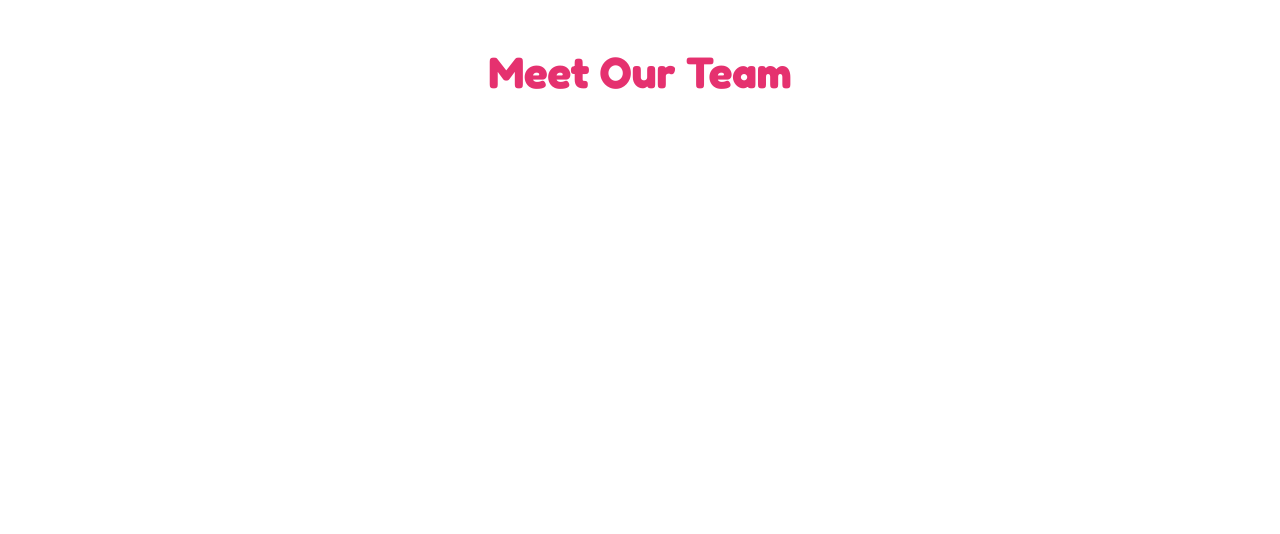
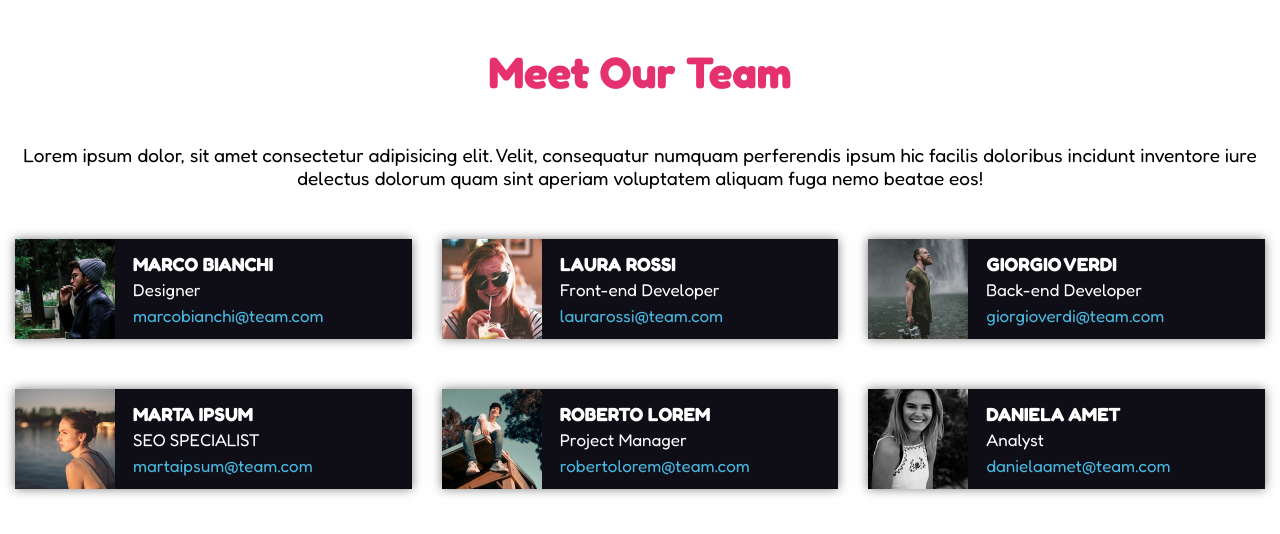
Before and after one commit to redihoxhaa/html-css-float-cards, a plain HTML site: page index.html in a window 1280 px wide. Drawn offline with Linux system fonts and the light colour scheme.

Commit message:
feat: aggiunta main e fix

```diff
--- a/css/style.css
+++ b/css/style.css
@@ -9,11 +9,21 @@
 /* COMMON */
 
 .container {
-    max width: 1000px;
+    max-width: 1250px;
     margin: 0 auto;
 }
 
+.clearfix::after {
+    content: '';
+    clear: both;
+    display: block;
+}
+
 /* TYPOGRAPHY */
+
+body {
+    font-family: 'Fredoka', sans-serif;
+}
 
 h1,
 h2,
@@ -21,7 +31,6 @@ h3,
 h4,
 h5,
 h6 {
-    font-family: 'Fredoka', sans-serif;
     color: #e5316f
 }
 
@@ -32,3 +41,59 @@ h6 {
     text-align: center;
     padding: 45px
 }
+
+.description {
+    font-size: 19px;
+    text-align: center;
+}
+
+/* TABS */
+
+
+.tab {
+    width: calc(100% / 3 - 20px);
+    float: left;
+    background-color: #0f0e17;
+    margin-top: 50px;
+    margin-left: 15px;
+    margin-right: 15px;
+    box-shadow: 0 0 10px rgba(0, 0, 0, 0.5);
+}
+
+.info>* {
+    display: block;
+    line-height: 26px;
+    padding-left: 18px;
+}
+
+.tab>img {
+    display: block;
+    float: left;
+    width: 100px;
+}
+
+.info {
+    font-size: 17px;
+    color: white;
+    float: left;
+    width: calc(100% - 100px);
+    margin-top: 12px;
+}
+
+.mr0 {
+    margin-right: 0;
+}
+
+.ml0 {
+    margin-left: 0;
+}
+
+.info>a {
+    text-decoration: none;
+    color: #49b8df;
+}
+
+.info>.nome {
+    font-weight: bold;
+    font-size: 19px;
+}
--- a/index.html
+++ b/index.html
@@ -18,16 +18,96 @@
 </head>
 
 <body>
+    <!-- Header -->
     <header class="container">
+        <!-- Titolo pagina -->
         <div class="title">
             <h1>Meet Our Team</h1>
         </div>
+        <!-- /Titolo Pagina -->
     </header>
+    <!-- /Header -->
 
-    <main>
 
+    <main class="container">
+        <!-- Descrizione -->
+        <section class="description">
+            <p>Lorem ipsum dolor, sit amet consectetur adipisicing elit. Velit, consequatur numquam perferendis ipsum
+                hic facilis doloribus incidunt inventore iure delectus dolorum quam sint aperiam voluptatem aliquam fuga
+                nemo beatae eos!</p>
+        </section>
+        <!-- /Descrizione -->
+
+        <!-- Tab contatti -->
+        <section class="dashboard">
+            <!-- Scheda profilo -->
+            <div class="tab ml0">
+                <img src="img/male1.png" alt="pic1">
+                <div class="info">
+                    <span class="nome">MARCO BIANCHI</span>
+                    <span class="ruolo">Designer</span>
+                    <a href="mailto:marcobianchi@team.com">marcobianchi@team.com</a>
+                </div>
+            </div>
+            <!-- /Scheda profilo -->
+
+            <!-- Scheda profilo -->
+            <div class="tab">
+                <img src="img/female1.png" alt="pic1">
+                <div class="info">
+                    <span class="nome">LAURA ROSSI</span>
+                    <span class="ruolo">Front-end Developer</span>
+                    <a href="mailto:laurarossi@team.com">laurarossi@team.com</a>
+                </div>
+            </div>
+            <!-- /Scheda profilo -->
+
+            <!-- Scheda profilo -->
+            <div class="tab mr0">
+                <img src="img/male2.png" alt="pic1">
+                <div class="info">
+                    <span class="nome">GIORGIO VERDI</span>
+                    <span class="ruolo">Back-end Developer</span>
+                    <a href="mailto:giorgioverdi@team.com">giorgioverdi@team.com</a>
+                </div>
+            </div>
+            <!-- /Scheda profilo -->
+
+            <!-- Scheda profilo -->
+            <div class="tab ml0">
+                <img src="img/female2.png" alt="pic1">
+                <div class="info">
+                    <span class="nome">MARTA IPSUM</span>
+                    <span class="ruolo">SEO SPECIALIST</span>
+                    <a href="mailto:martaipsum@team.com">martaipsum@team.com</a>
+                </div>
+            </div>
+            <!-- /Scheda profilo -->
+
+            <!-- Scheda profilo -->
+            <div class="tab">
+                <img src="img/male3.png" alt="pic1">
+                <div class="info">
+                    <span class="nome">ROBERTO LOREM</span>
+                    <span class="ruolo">Project Manager</span>
+                    <a href="mailto:robertolorem@team.com">robertolorem@team.com</a>
+                </div>
+            </div>
+            <!-- /Scheda profilo -->
+
+            <!-- Scheda profilo -->
+            <div class="tab mr0">
+                <img src="img/female3.png" alt="pic1">
+                <div class="info">
+                    <span class="nome">DANIELA AMET</span>
+                    <span class="ruolo">Analyst</span>
+                    <a href="mailto:danielaamet@team.com">danielaamet@team.com</a>
+                </div>
+            </div>
+            <!-- /Scheda profilo -->
+        </section>
+        <!-- /Tab contatti -->
     </main>
-
 </body>
 
 </html>
```
Also changed, not shown: img/female1.png (added), img/female2.png (added), img/female3.png (added), img/male1.png (added), img/male2.png (added), img/male3.png (added).
